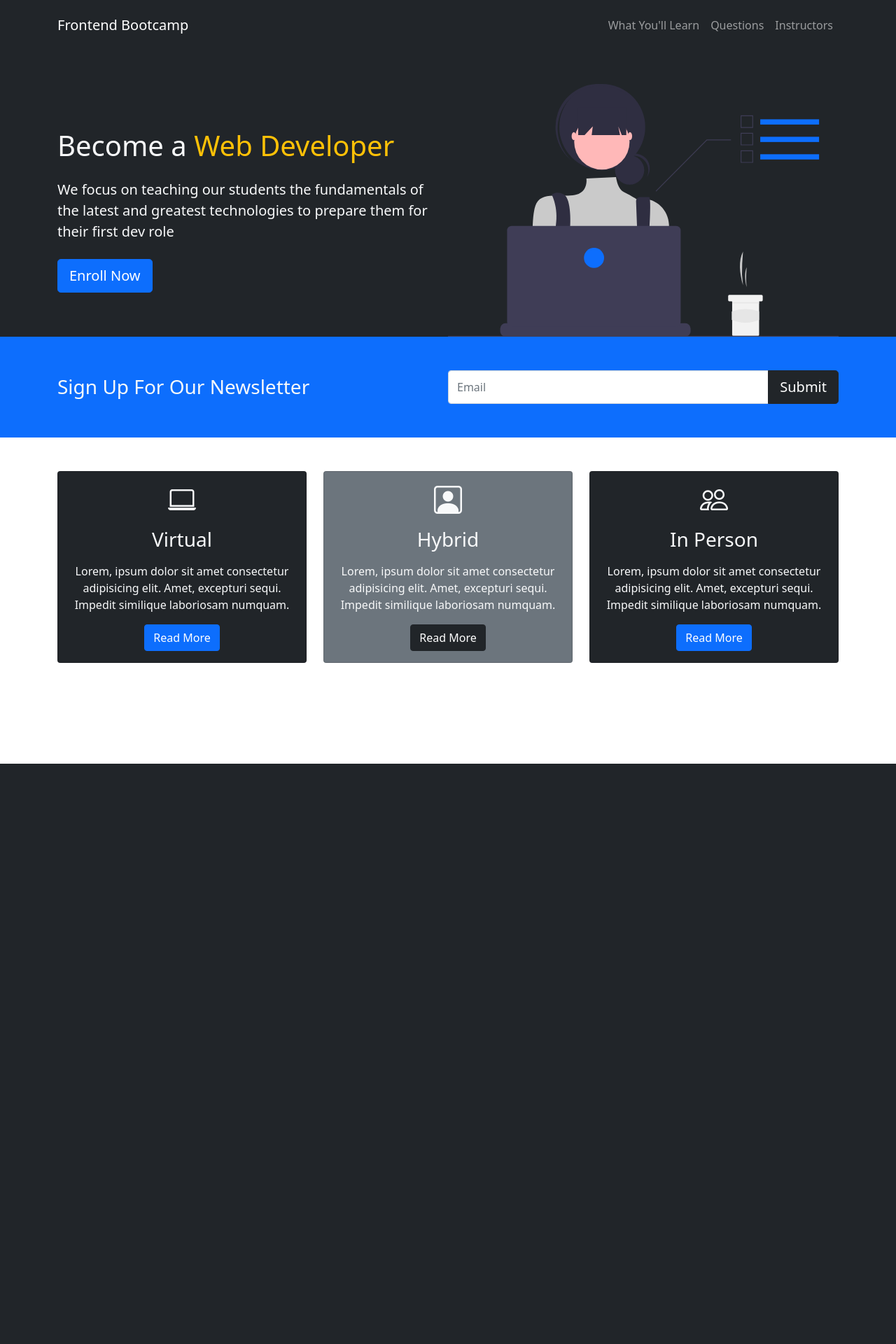
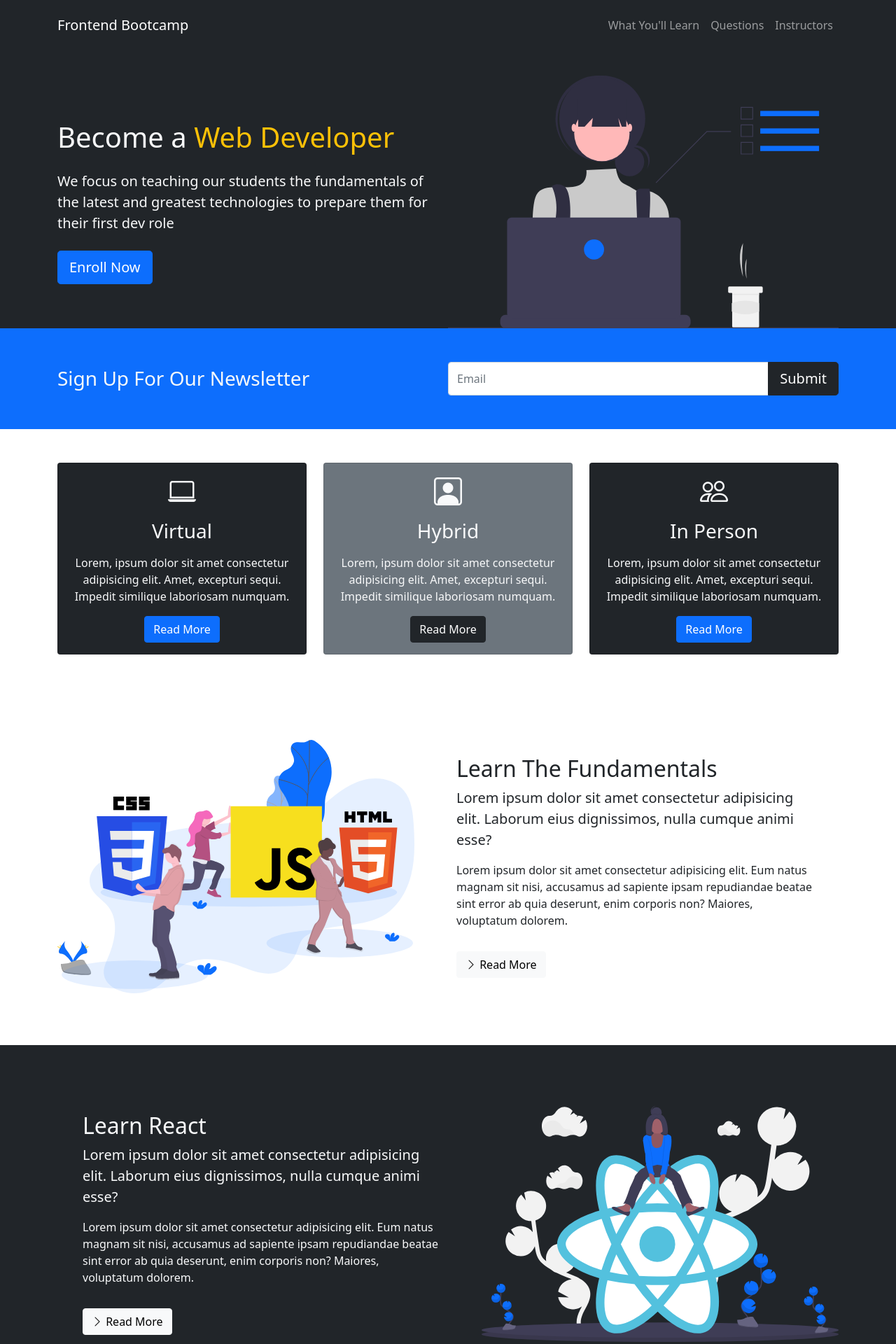
Before and after one commit to bobfdev/bootstrap5-app, a PHP site: page / in a window 1280 px wide; the page is wider, and only the part inside the window is pictured. Shown: the top 1920 px of that part at 70% size. Before the commit the page ends 1091 px from the top of that part, so only its background shows below. Run offline with PHP 8.4, Linux system fonts and the light colour scheme; some libraries are stand-ins or nearby versions.

Commit message:
updated files

```diff
--- a/index.html
+++ b/index.html
@@ -16,7 +16,7 @@
 </head>
 <body>
     <!-- Navbar -->
-    <nav class="navbar navbar-expand-lg bg-dark navbar-dark py-3">
+    <nav class="navbar navbar-expand-lg bg-dark navbar-dark py-3 fixed-top">
         <div class="container">
             <a href="#" class="navbar-brand">Frontend Bootcamp</a>
 
@@ -94,7 +94,7 @@
     <!-- Boxes -->
     <section class="p-5">
         <div class="container">
-            <div class="row text-center">
+            <div class="row text-center g-4">
                 <div class="col-md">
                     <div class="card bg-dark text-light">
                         <div class="card-body text-center">
@@ -149,7 +149,231 @@
 
     <!-- Learn Sections -->
     <section id="learn" class="p-5">
+        <div class="container">
+            <div class="row align-items-center justify-content-between">
+                <div class="col-md">
+                    <img src="img/fundamentals.svg" class="img-fluid" alt="">
+                </div>
+                <div class="col-md p-5">
+                    <h2>Learn The Fundamentals</h2>
+                    <p class="lead">
+                        Lorem ipsum dolor sit amet consectetur adipisicing elit. Laborum eius dignissimos, nulla cumque animi esse?
+                    </p>
+                    <p>Lorem ipsum dolor sit amet consectetur adipisicing elit. Eum natus magnam sit nisi, accusamus ad sapiente ipsam repudiandae beatae sint error ab quia deserunt, enim corporis non? Maiores, voluptatum dolorem.</p>
+                    <a href="#" class="btn btn-light mt-3">
+                        <i class="bi bi-chevron-right"></i> Read More
+                    </a>
+                </div>
+            </div>
+        </div>
+    </section>
 
+    <section id="learn" class="p-5 bg-dark text-light">
+        <div class="container">
+            <div class="row align-items-center justify-content-between">
+                <div class="col-md p-5">
+                    <h2>Learn React</h2>
+                    <p class="lead">
+                        Lorem ipsum dolor sit amet consectetur adipisicing elit. Laborum eius dignissimos, nulla cumque animi esse?
+                    </p>
+                    <p>Lorem ipsum dolor sit amet consectetur adipisicing elit. Eum natus magnam sit nisi, accusamus ad sapiente ipsam repudiandae beatae sint error ab quia deserunt, enim corporis non? Maiores, voluptatum dolorem.</p>
+                    <a href="#" class="btn btn-light mt-3">
+                        <i class="bi bi-chevron-right"></i> Read More
+                    </a>
+                </div>
+                <div class="col-md">
+                    <img src="img/react.svg" class="img-fluid" alt="">
+                </div>
+            </div>
+        </div>
+    </section>
+
+    <!-- Question Accordion -->
+    <section id="questions" class="p-5">
+        <div class="containter">
+            <h2 class="text-center mb-4">
+                Frequently Asked Questions
+            </h2>
+            <div class="accordion accordion-flush" id="questions">
+                <!-- Item 1 -->
+                <div class="accordion-item">
+                    <h2 class="accordion-header">
+                        <button
+                            class="accordion-button collapsed"
+                            type="button"
+                            data-bs-toggle="collapse"
+                            data-bs-target="#question-one"
+                        >
+                            Where are you located?
+                        </button>
+                    </h2>
+                    <div
+                        id="question-one"
+                        class="accordion-collapse collapse"
+                        data-bs-parent="#questions"
+                    >
+                        <div class="accordion-body">
+                            Lorem ipsum dolor sit amet, consectetur adipisicing elit. Dolorum in perspiciatis ut possimus laudantium minus reiciendis ad veritatis, cumque accusantium at nisi fugiat, porro vel nostrum quo, repellat cum quia maiores repellendus beatae libero harum commodi. Adipisci, voluptatibus perspiciatis, ratione placeat architecto minima eaque sapiente, laborum distinctio hic eum consectetur.
+                        </div>
+                    </div>
+                <!-- Item 2 -->
+                <div class="accordion-item">
+                    <h2 class="accordion-header">
+                        <button
+                            class="accordion-button collapsed"
+                            type="button"
+                            data-bs-toggle="collapse"
+                            data-bs-target="#question-two"
+                        >
+                            What is the cost?
+                        </button>
+                    </h2>
+                    <div
+                        id="question-two"
+                        class="accordion-collapse collapse"
+                        data-bs-parent="#questions"
+                    >
+                        <div class="accordion-body">
+                            Lorem ipsum dolor sit amet, consectetur adipisicing elit. Dolorum in perspiciatis ut possimus laudantium minus reiciendis ad veritatis, cumque accusantium at nisi fugiat, porro vel nostrum quo, repellat cum quia maiores repellendus beatae libero harum commodi. Adipisci, voluptatibus perspiciatis, ratione placeat architecto minima eaque sapiente, laborum distinctio hic eum consectetur.
+                        </div>
+                    </div>
+                <!-- Item 3 -->
+                <div class="accordion-item">
+                    <h2 class="accordion-header">
+                        <button
+                            class="accordion-button collapsed"
+                            type="button"
+                            data-bs-toggle="collapse"
+                            data-bs-target="#question-three"
+                        >
+                            What prior knowledge is required?
+                        </button>
+                    </h2>
+                    <div
+                        id="question-three"
+                        class="accordion-collapse collapse"
+                        data-bs-parent="#questions"
+                    >
+                        <div class="accordion-body">
+                            Lorem ipsum dolor sit amet, consectetur adipisicing elit. Dolorum in perspiciatis ut possimus laudantium minus reiciendis ad veritatis, cumque accusantium at nisi fugiat, porro vel nostrum quo, repellat cum quia maiores repellendus beatae libero harum commodi. Adipisci, voluptatibus perspiciatis, ratione placeat architecto minima eaque sapiente, laborum distinctio hic eum consectetur.
+                        </div>
+                    </div>
+                <!-- Item 4 -->
+                <div class="accordion-item">
+                    <h2 class="accordion-header">
+                        <button
+                            class="accordion-button collapsed"
+                            type="button"
+                            data-bs-toggle="collapse"
+                            data-bs-target="#question-four"
+                        >
+                            How do I sign up?
+                        </button>
+                    </h2>
+                    <div
+                        id="question-four"
+                        class="accordion-collapse collapse"
+                        data-bs-parent="#questions"
+                    >
+                        <div class="accordion-body">
+                            Lorem ipsum dolor sit amet, consectetur adipisicing elit. Dolorum in perspiciatis ut possimus laudantium minus reiciendis ad veritatis, cumque accusantium at nisi fugiat, porro vel nostrum quo, repellat cum quia maiores repellendus beatae libero harum commodi. Adipisci, voluptatibus perspiciatis, ratione placeat architecto minima eaque sapiente, laborum distinctio hic eum consectetur.
+                        </div>
+                    </div>
+            </div>
+        </div>
+    </section>
+
+    <section id="instructors" class="p-5 bg-primary">
+        <div class="container">
+            <h2 class="text-center text-white">
+                Instructors
+            </h2>
+            <p class="lead text-center text-white mb-5">
+                Our instructors are experienced web developers with over 5 years of experience in the industry
+            </p>
+            <div class="row g-4">
+                <div class="col-md-6 col-lg-3">
+                    <div class="card bg-light">
+                        <div class="card-body text-center">
+                            <img
+                                src="https://randomuser.me/api/portraits/men/11.jpg"
+                                class="rounded-circle mb-3"
+                                alt="">
+                            <h3 class="card-title mb-3">
+                                John Smith
+                            </h3>
+                            <p class="card-text">
+                                Lorem ipsum dolor sit amet, consectetur adipisicing elit. Soluta odio sequi facere tempore ratione mollitia.
+                            </p>
+                            <a href="#" class="i bi bi-twitter text-dark mx-1"></a>
+                            <a href="#" class="i bi bi-linkedin text-dark mx-1"></a>
+                            <a href="#" class="i bi bi-github text-dark mx-1"></a>
+                            <a href="#" class="i bi bi-youtube text-dark mx-1"></a>
+                        </div>
+                    </div>
+                </div>
+                <div class="col-md-6 col-lg-3">
+                    <div class="card bg-light">
+                        <div class="card-body text-center">
+                            <img
+                                src="https://randomuser.me/api/portraits/men/11.jpg"
+                                class="rounded-circle mb-3"
+                                alt="">
+                            <h3 class="card-title mb-3">
+                                John Smith
+                            </h3>
+                            <p class="card-text">
+                                Lorem ipsum dolor sit amet, consectetur adipisicing elit. Soluta odio sequi facere tempore ratione mollitia.
+                            </p>
+                            <a href="#" class="i bi bi-twitter text-dark mx-1"></a>
+                            <a href="#" class="i bi bi-linkedin text-dark mx-1"></a>
+                            <a href="#" class="i bi bi-github text-dark mx-1"></a>
+                            <a href="#" class="i bi bi-youtube text-dark mx-1"></a>
+                        </div>
+                    </div>
+                </div>
+                <div class="col-md-6 col-lg-3">
+                    <div class="card bg-light">
+                        <div class="card-body text-center">
+                            <img
+                                src="https://randomuser.me/api/portraits/men/11.jpg"
+                                class="rounded-circle mb-3"
+                                alt="">
+                            <h3 class="card-title mb-3">
+                                John Smith
+                            </h3>
+                            <p class="card-text">
+                                Lorem ipsum dolor sit amet, consectetur adipisicing elit. Soluta odio sequi facere tempore ratione mollitia.
+                            </p>
+                            <a href="#" class="i bi bi-twitter text-dark mx-1"></a>
+                            <a href="#" class="i bi bi-linkedin text-dark mx-1"></a>
+                            <a href="#" class="i bi bi-github text-dark mx-1"></a>
+                            <a href="#" class="i bi bi-youtube text-dark mx-1"></a>
+                        </div>
+                    </div>
+                </div>
+                <div class="col-md-6 col-lg-3">
+                    <div class="card bg-light">
+                        <div class="card-body text-center">
+                            <img
+                                src="https://randomuser.me/api/portraits/men/11.jpg"
+                                class="rounded-circle mb-3"
+                                alt="">
+                            <h3 class="card-title mb-3">
+                                John Smith
+                            </h3>
+                            <p class="card-text">
+                                Lorem ipsum dolor sit amet, consectetur adipisicing elit. Soluta odio sequi facere tempore ratione mollitia.
+                            </p>
+                            <a href="#" class="i bi bi-twitter text-dark mx-1"></a>
+                            <a href="#" class="i bi bi-linkedin text-dark mx-1"></a>
+                            <a href="#" class="i bi bi-github text-dark mx-1"></a>
+                            <a href="#" class="i bi bi-youtube text-dark mx-1"></a>
+                        </div>
+                    </div>
+                </div>
+            </div>
+        </div>
     </section>
 
     <script
--- a/style.css
+++ b/style.css
@@ -1,3 +1,9 @@
+body::before {
+    display: block;
+    content: '';
+    height: 60px;
+}
+
 @media(min-width: 768px) {
     .email-input {
         width: 50%;
```
